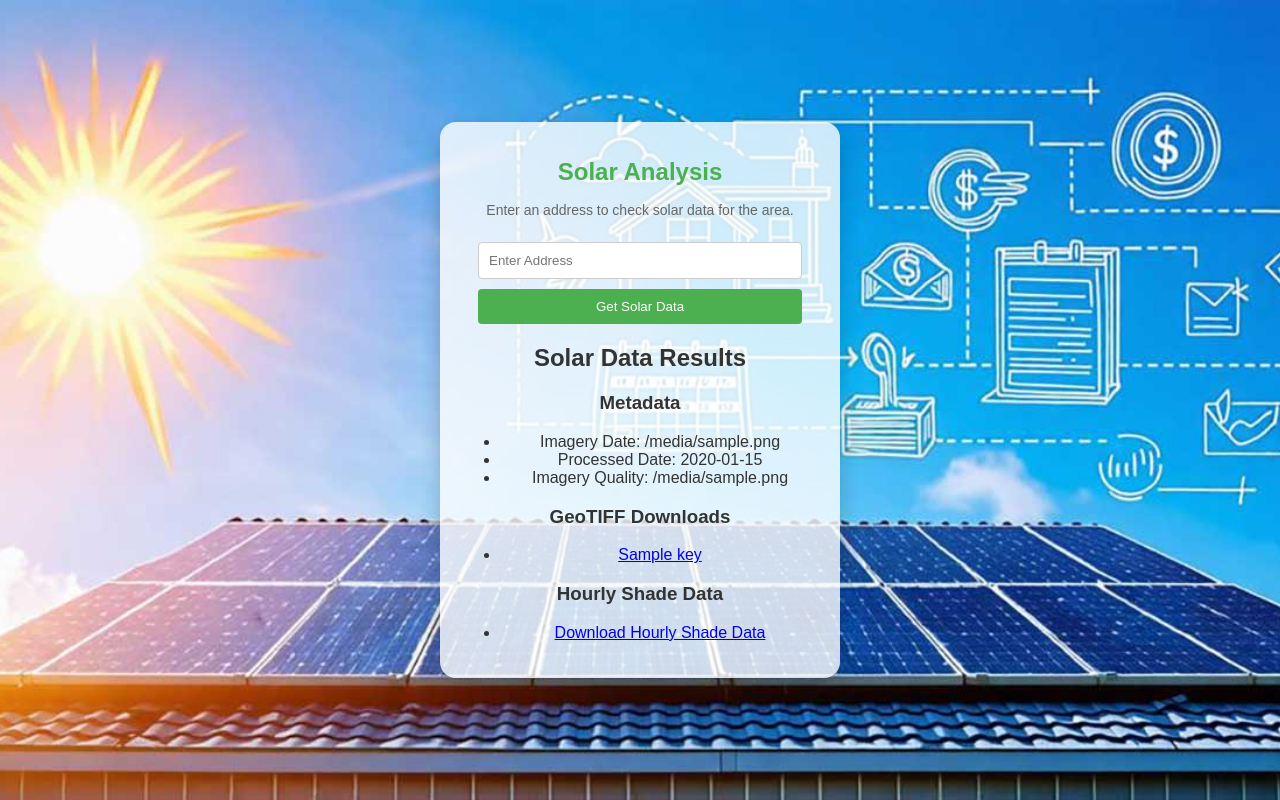
After one commit to sebek215/Programowanie_zespolowe, a FastAPI app: template templates/solar_check.html in a window 1280 px wide. The commit adds this page. Run offline with FastAPI, Linux system fonts and the light colour scheme; the template is opened without the code that fills it: most values are stand-ins (such as "Sample title", 1, 10 or a date in 2020).

```diff
--- a/main.py
+++ b/main.py
@@ -6,6 +6,7 @@ from fastapi.responses import HTMLResponse, RedirectResponse
 from fastapi.staticfiles import StaticFiles
 from fastapi.templating import Jinja2Templates
 import sqlite3
+import requests
 import csv
 from pathlib import Path
 
@@ -13,6 +14,10 @@ app = FastAPI()
 
 # Setup templates
 templates = Jinja2Templates(directory="templates")
+
+# Replace with your Google API key
+GOOGLE_API_KEY = "1"
+GOOGLE_SOLAR_API_KEY = "1"
 
 # File paths for user database
 USER_DB = "users_db.csv"
@@ -97,5 +102,95 @@ async def remove_device(username: str = Form(...), device_name: str = Form(...))
 async def register_page(request: Request):
     return templates.TemplateResponse("register.html", {"request": request})
 
+@app.get("/solar-check", response_class=HTMLResponse)
+async def solar_check(request: Request):
+    return templates.TemplateResponse("solar_check.html", {"request": request})
+
+
+@app.post("/solar-check", response_class=HTMLResponse)
+async def get_solar_data(request: Request, address: str = Form(...)):
+    try:
+        # Step 1: Get Latitude and Longitude from Address
+        endpoint = 'https://maps.googleapis.com/maps/api/geocode/json'
+        params = {
+            'address': address,
+            'key': GOOGLE_API_KEY
+        }
+
+        # Send request to Google Maps Geocoding API
+        response = requests.get(endpoint, params=params)
+        geo_response = response.json()
+
+        if not geo_response.get("results"):
+            return templates.TemplateResponse(
+                "solar_check.html",
+                {"request": request, "error": "Invalid address. Please try again."},
+            )
+
+        location = geo_response["results"][0]["geometry"]["location"]
+        latitude = location["lat"]
+        longitude = location["lng"]
+
+        # Step 2: Call Solar API with Latitude and Longitude
+        solar_url = (
+            f"https://solar.googleapis.com/v1/dataLayers:get?location.latitude={latitude}&location.longitude={longitude}&radiusMeters=100&view=FULL_LAYERS&requiredQuality=HIGH&exactQualityRequired=true&pixelSizeMeters=0.5&key={GOOGLE_SOLAR_API_KEY}"
+        )
+        solar_response = requests.get(solar_url).json()
+
+        if "error" in solar_response:
+            return templates.TemplateResponse(
+                "solar_check.html",
+                {
+                    "request": request,
+                    "error": f"Solar API Error: {solar_response['error']['message']}",
+                },
+            )
+
+        # Step 3: Process and Display Solar Data
+        geotiff_data = {
+            "DSM (Digital Surface Model)": solar_response.get("dsmUrl"),
+            "RGB Imagery": solar_response.get("rgbUrl"),
+            "Mask": solar_response.get("maskUrl"),
+            "Annual Flux": solar_response.get("annualFluxUrl"),
+            "Monthly Flux": solar_response.get("monthlyFluxUrl"),
+        }
+        hourly_shade_urls = solar_response.get("hourlyShadeUrls", [])
+
+        # Append API key to each URL for authentication
+        for key, url in geotiff_data.items():
+            if url:
+                geotiff_data[key] = f"{url}&key={GOOGLE_SOLAR_API_KEY}"
+
+        hourly_shade_data = [
+            f"{url}&key={GOOGLE_SOLAR_API_KEY}" for url in hourly_shade_urls
+        ]
+
+        # Extract metadata
+        imagery_date = solar_response.get("imageryDate", {})
+        processed_date = solar_response.get("imageryProcessedDate", {})
+        imagery_quality = solar_response.get("imageryQuality", "Unknown")
+
+        metadata = {
+            "Imagery Date": f"{imagery_date.get('year', 'N/A')}-{imagery_date.get('month', 'N/A')}-{imagery_date.get('day', 'N/A')}",
+            "Processed Date": f"{processed_date.get('year', 'N/A')}-{processed_date.get('month', 'N/A')}-{processed_date.get('day', 'N/A')}",
+            "Imagery Quality": imagery_quality,
+        }
+
+        # Render data in HTML template
+        return templates.TemplateResponse(
+            "solar_check.html",
+            {
+                "request": request,
+                "geotiff_data": geotiff_data,
+                "hourly_shade_data": hourly_shade_data,
+                "metadata": metadata,
+            },
+        )
+    except Exception as e:
+        return templates.TemplateResponse(
+            "solar_check.html",
+            {"request": request, "error": f"An error occurred: {str(e)}"},
+        )
+
 # Static files for CSS
 app.mount("/static", StaticFiles(directory="static"), name="static")
--- a/static/style.css
+++ b/static/style.css
@@ -118,3 +118,28 @@ body.register-bg {
 body.home-bg {
     background-image: url('/static/home-bg.jpg'); /* Add your futuristic home dashboard image here */
 }
+
+body.solar-bg {
+    background-image: url('/static/solar-bg.jpg'); /* Add a solar-themed image here */
+    background-size: cover;
+    background-position: center;
+}
+
+.solar-analysis .special-button {
+    background: #ff9800;
+    color: white;
+    padding: 10px 15px;
+    border-radius: 4px;
+    font-size: 16px;
+}
+
+.solar-analysis .special-button:hover {
+    background: #f57c00;
+}
+
+.result-container {
+    background: rgba(255, 255, 255, 0.8);
+    padding: 10px;
+    border-radius: 8px;
+    margin-top: 20px;
+}
--- a/templates/home.html
+++ b/templates/home.html
@@ -36,6 +36,12 @@
                 <button type="submit">Add Device</button>
             </form>
         </div>
+        <div class="solar-analysis">
+            <h2>Solar Analysis</h2>
+            <form method="get" action="/solar-check">
+                <button type="submit" class="special-button">Check Sunlight in Your Area</button>
+            </form>
+        </div>
     </div>
 </body>
 </html>
--- /dev/null
+++ b/templates/solar_check.html
@@ -0,0 +1,65 @@
+<!DOCTYPE html>
+<html>
+<head>
+    <title>SmartHome - Solar Analysis</title>
+    <link rel="stylesheet" href="/static/style.css">
+</head>
+<body class="solar-bg">
+    <div class="screen">
+        <div class="header">
+            <h1>Solar Analysis</h1>
+            <p>Enter an address to check solar data for the area.</p>
+        </div>
+        <div class="form-container">
+            <form method="post" action="/get-solar-data">
+                <input type="text" name="address" placeholder="Enter Address" required><br>
+                <button type="submit">Get Solar Data</button>
+            </form>
+        </div>
+        {% if metadata or geotiff_data or hourly_shade_data %}
+        <div class="solar-data-container">
+            <h2>Solar Data Results</h2>
+
+            <!-- Metadata Section -->
+            {% if metadata %}
+            <div class="metadata">
+                <h3>Metadata</h3>
+                <ul>
+                    <li>Imagery Date: {{ metadata["Imagery Date"] }}</li>
+                    <li>Processed Date: {{ metadata["Processed Date"] }}</li>
+                    <li>Imagery Quality: {{ metadata["Imagery Quality"] }}</li>
+                </ul>
+            </div>
+            {% endif %}
+
+            <!-- GeoTIFF Links -->
+            {% if geotiff_data %}
+            <div class="geotiff-links">
+                <h3>GeoTIFF Downloads</h3>
+                <ul>
+                    {% for key, url in geotiff_data.items() %}
+                        <li><a href="{{ url }}" target="_blank">{{ key }}</a></li>
+                    {% endfor %}
+                </ul>
+            </div>
+            {% endif %}
+
+            <!-- Hourly Shade Data -->
+            {% if hourly_shade_data %}
+            <div class="hourly-shade">
+                <h3>Hourly Shade Data</h3>
+                <ul>
+                    {% for url in hourly_shade_data %}
+                        <li><a href="{{ url }}" target="_blank">Download Hourly Shade Data</a></li>
+                    {% endfor %}
+                </ul>
+            </div>
+            {% endif %}
+        </div>
+        {% endif %}
+        {% if error %}
+        <p class="error">{{ error }}</p>
+        {% endif %}
+    </div>
+</body>
+</html>
--- a/users_db.csv
+++ b/users_db.csv
@@ -3,3 +3,7 @@ username,password
 1234,1234
 
 11,11
+
+urzytkownik,haslo1
+
+22,22
```
Also changed, not shown: devices.db, static/solar-bg.jpg (added), 1 other file.
